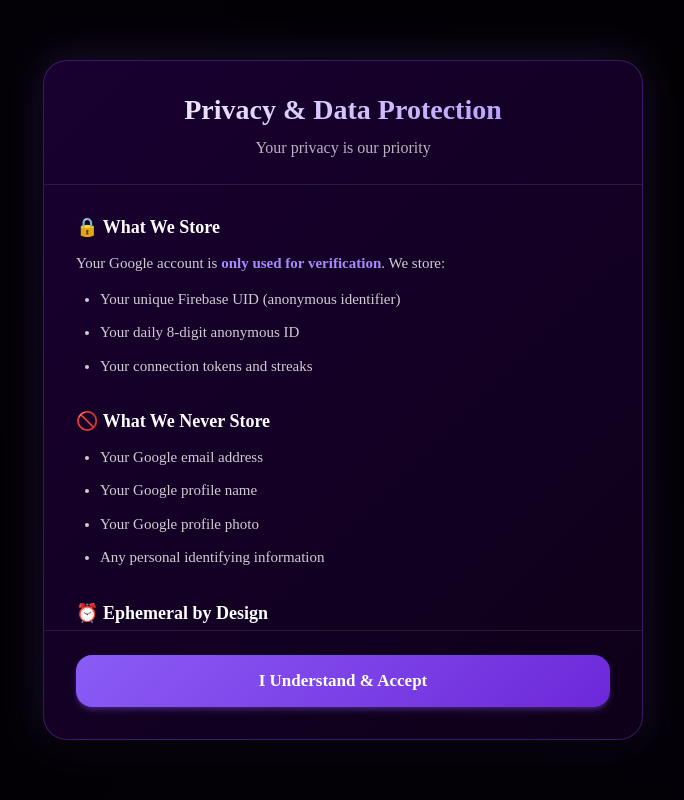
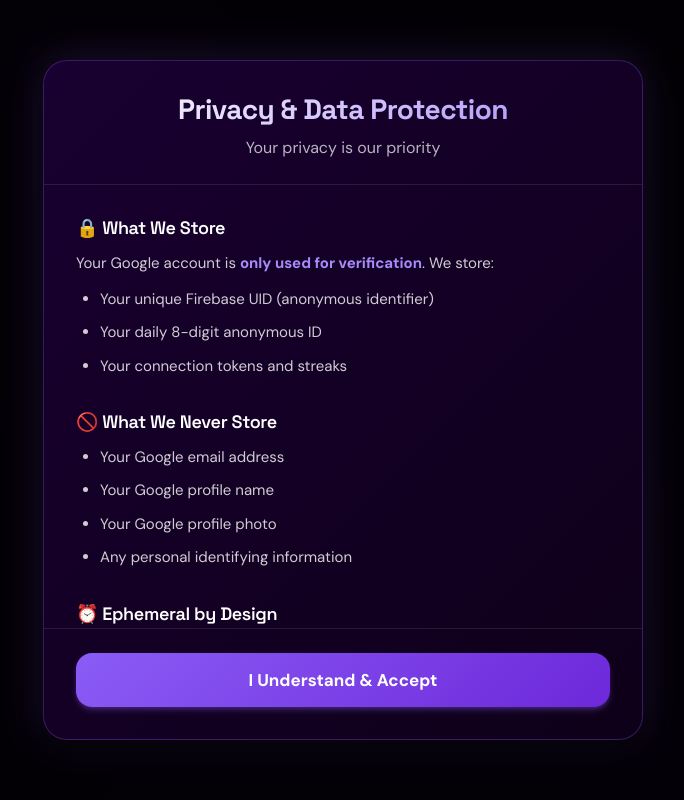
Before and after one commit to WebDev-Haseeb/GhostMate, a Next.js app: page /login in a window 1280 px wide. Shown: the top 800 px of the page, without its empty margins (297-981 px from the left). Built offline with nearby package versions, Linux system fonts and the light colour scheme; no server answers.

Commit message:
optimize codebase and change typography

```diff
--- a/src/app/globals.css
+++ b/src/app/globals.css
@@ -13,8 +13,10 @@
   --accent-secondary: #9B88FF;
   --accent-glow: rgba(123, 104, 238, 0.3);
 
-  /* Typography */
-  --font-sans: var(--font-inter), -apple-system, BlinkMacSystemFont, 'Segoe UI', 'Roboto', sans-serif;
+  /* Typography - Beautiful font stack */
+  --font-display: var(--font-display), 'Space Grotesk', -apple-system, BlinkMacSystemFont, 'Segoe UI', sans-serif;
+  --font-body: var(--font-body), 'DM Sans', -apple-system, BlinkMacSystemFont, 'Segoe UI', 'Roboto', sans-serif;
+  --font-mono: var(--font-mono), 'JetBrains Mono', 'Courier New', monospace;
 
   /* Spacing */
   --space-xs: 0.25rem;
@@ -71,7 +73,7 @@ body {
 body {
   color: var(--foreground-primary);
   background: var(--background-primary);
-  font-family: var(--font-sans);
+  font-family: var(--font-body);
   font-size: 16px; /* Base font size for accessibility */
   line-height: 1.6;
   -webkit-font-smoothing: antialiased;
@@ -80,11 +82,13 @@ body {
   touch-action: manipulation;
 }
 
-/* Typography Scale */
+/* Typography Scale - Beautiful Display Font for Headings */
 h1, h2, h3, h4, h5, h6 {
+  font-family: var(--font-display);
   font-weight: 600;
   line-height: 1.2;
   color: var(--foreground-primary);
+  letter-spacing: -0.02em; /* Tighter letter spacing for display font */
 }
 
 h1 {
@@ -101,6 +105,12 @@ h3 {
 
 p {
   margin-bottom: var(--space-md);
+}
+
+/* Monospace elements - For IDs and code */
+code, kbd, samp, pre {
+  font-family: var(--font-mono);
+  font-size: 0.9em;
 }
 
 /* Links */
--- a/src/app/layout.tsx
+++ b/src/app/layout.tsx
@@ -1,11 +1,29 @@
 import type { Metadata, Viewport } from "next";
-import { Inter } from "next/font/google";
+import { Space_Grotesk, DM_Sans, JetBrains_Mono } from "next/font/google";
 import { AuthProvider } from "@/contexts/AuthContext";
 import "./globals.css";
 
-const inter = Inter({
-  variable: "--font-inter",
+// Display font for headings - Bold, modern, tech-forward
+const spaceGrotesk = Space_Grotesk({
+  variable: "--font-display",
   subsets: ["latin"],
+  weight: ["300", "400", "500", "600", "700"],
+  display: "swap",
+});
+
+// Body font - Clean, readable, friendly
+const dmSans = DM_Sans({
+  variable: "--font-body",
+  subsets: ["latin"],
+  weight: ["400", "500", "700"],
+  display: "swap",
+});
+
+// Monospace font for IDs and code
+const jetbrainsMono = JetBrains_Mono({
+  variable: "--font-mono",
+  subsets: ["latin"],
+  weight: ["400", "500", "600", "700"],
   display: "swap",
 });
 
@@ -70,7 +88,7 @@ export default function RootLayout({
 }>) {
   return (
     <html lang="en">
-      <body className={inter.variable}>
+      <body className={`${spaceGrotesk.variable} ${dmSans.variable} ${jetbrainsMono.variable}`}>
         <AuthProvider>
           {children}
         </AuthProvider>
--- a/src/app/page.module.css
+++ b/src/app/page.module.css
@@ -117,11 +117,11 @@
 }
 
 .dailyId {
-  font-family: 'Courier New', monospace;
+  font-family: var(--font-mono);
   font-size: clamp(2.5rem, 8vw, 4rem);
   font-weight: 700;
   color: var(--foreground-primary);
-  letter-spacing: 0.1em;
+  letter-spacing: 0.15em; /* Slightly wider for monospace readability */
   text-align: center;
   background: linear-gradient(135deg, var(--accent-secondary), var(--accent-primary));
   -webkit-background-clip: text;
--- a/src/app/trueadmin/page.tsx
+++ b/src/app/trueadmin/page.tsx
@@ -189,7 +189,8 @@ export default function TrueAdminPanel() {
                       try {
                         // Handle Firestore Timestamp
                         if (story.queuedAt && typeof story.queuedAt === 'object' && 'toDate' in story.queuedAt) {
-                          return new Date(story.queuedAt.toDate()).toLocaleDateString('en-US', {
+                          const timestamp = story.queuedAt as { toDate: () => Date };
+                          return new Date(timestamp.toDate()).toLocaleDateString('en-US', {
                             month: 'short',
                             day: 'numeric',
                             hour: '2-digit',
@@ -197,7 +198,7 @@ export default function TrueAdminPanel() {
                           });
                         }
                         // Handle regular Date or timestamp
-                        return new Date(story.queuedAt).toLocaleDateString('en-US', {
+                        return new Date(story.queuedAt as Date | number).toLocaleDateString('en-US', {
                           month: 'short',
                           day: 'numeric',
                           hour: '2-digit',
--- a/src/components/WelcomeAnimation.module.css
+++ /dev/null
@@ -1,215 +0,0 @@
-/**
- * Welcome Animation Styles
- *
- * Beautiful animated welcome screen for first-time users
- */
-
-/* Overlay */
-.overlay {
-  position: fixed;
-  inset: 0;
-  background: linear-gradient(135deg, #1a0033 0%, #0f001a 100%);
-  z-index: 10000;
-  display: flex;
-  align-items: center;
-  justify-content: center;
-  animation: fadeIn 0.5s ease-out;
-}
-
-.overlay.fadeOut {
-  animation: fadeOut 0.5s ease-out forwards;
-}
-
-@keyframes fadeIn {
-  from {
-    opacity: 0;
-  }
-  to {
-    opacity: 1;
-  }
-}
-
-@keyframes fadeOut {
-  from {
-    opacity: 1;
-  }
-  to {
-    opacity: 0;
-  }
-}
-
-/* Content Container */
-.content {
-  text-align: center;
-  padding: 2rem;
-  max-width: 600px;
-  width: 100%;
-}
-
-/* Ghost Container */
-.ghostContainer {
-  opacity: 0;
-  transform: scale(0.5) translateY(50px);
-  transition: all 0.8s cubic-bezier(0.34, 1.56, 0.64, 1);
-}
-
-.ghostContainer.visible {
-  opacity: 1;
-  transform: scale(1) translateY(0);
-}
-
-/* Ghost */
-.ghost {
-  font-size: 8rem;
-  filter: drop-shadow(0 0 40px rgba(138, 43, 226, 0.6));
-  animation: ghostWelcome 2s ease-in-out infinite;
-}
-
-@keyframes ghostWelcome {
-  0%, 100% {
-    transform: translateY(0) rotate(-3deg);
-  }
-  50% {
-    transform: translateY(-20px) rotate(3deg);
-  }
-}
-
-/* Welcome Text */
-.welcomeText {
-  margin-top: 2rem;
-  animation: slideUp 0.6s ease-out;
-}
-
-@keyframes slideUp {
-  from {
-    opacity: 0;
-    transform: translateY(20px);
-  }
-  to {
-    opacity: 1;
-    transform: translateY(0);
-  }
-}
-
-.title {
-  font-size: clamp(2.5rem, 6vw, 4rem);
-  font-weight: 800;
-  margin: 0 0 1rem 0;
-  background: linear-gradient(135deg, #ffffff 0%, #a78bfa 100%);
-  -webkit-background-clip: text;
-  -webkit-text-fill-color: transparent;
-  background-clip: text;
-  letter-spacing: -0.02em;
-  line-height: 1.1;
-}
-
-.accent {
-  background: linear-gradient(135deg, #a78bfa 0%, #8b5cf6 100%);
-  -webkit-background-clip: text;
-  -webkit-text-fill-color: transparent;
-  background-clip: text;
-}
-
-.subtitle {
-  font-size: 1.25rem;
-  color: rgba(255, 255, 255, 0.8);
-  margin: 0;
-}
-
-/* Features */
-.features {
-  margin-top: 3rem;
-  display: flex;
-  flex-direction: column;
-  gap: 1rem;
-  animation: fadeInSlide 0.6s ease-out 0.2s both;
-}
-
-@keyframes fadeInSlide {
-  from {
-    opacity: 0;
-    transform: translateY(20px);
-  }
-  to {
-    opacity: 1;
-    transform: translateY(0);
-  }
-}
-
-.feature {
-  display: flex;
-  align-items: center;
-  justify-content: center;
-  gap: 1rem;
-  padding: 1rem 2rem;
-  background: rgba(255, 255, 255, 0.05);
-  backdrop-filter: blur(10px);
-  border: 1px solid rgba(255, 255, 255, 0.1);
-  border-radius: 16px;
-  animation: featurePop 0.4s ease-out both;
-}
-
-.feature:nth-child(1) {
-  animation-delay: 0s;
-}
-
-.feature:nth-child(2) {
-  animation-delay: 0.15s;
-}
-
-.feature:nth-child(3) {
-  animation-delay: 0.3s;
-}
-
-@keyframes featurePop {
-  from {
-    opacity: 0;
-    transform: scale(0.8);
-  }
-  to {
-    opacity: 1;
-    transform: scale(1);
-  }
-}
-
-.featureIcon {
-  font-size: 2rem;
-  filter: drop-shadow(0 0 10px rgba(138, 43, 226, 0.4));
-}
-
-.featureText {
-  font-size: 1.125rem;
-  font-weight: 500;
-  color: rgba(255, 255, 255, 0.9);
-}
-
-/* Mobile Optimizations */
-@media (max-width: 640px) {
-  .ghost {
-    font-size: 6rem;
-  }
-
-  .title {
-    font-size: 2.5rem;
-  }
-
-  .subtitle {
-    font-size: 1.0625rem;
-  }
-
-  .features {
-    margin-top: 2rem;
-  }
-
-  .feature {
-    padding: 0.875rem 1.5rem;
-  }
-
-  .featureIcon {
-    font-size: 1.75rem;
-  }
-
-  .featureText {
-    font-size: 1rem;
-  }
-}
--- a/src/contexts/AuthContext.tsx
+++ b/src/contexts/AuthContext.tsx
@@ -39,7 +39,7 @@ export function AuthProvider({ children }: { children: ReactNode }) {
     return () => unsubscribe();
   }, []);
 
-  const signInWithGoogle = async () => {
+  const signInWithGoogle = async (): Promise<void> => {
     try {
       const provider = new GoogleAuthProvider();
       provider.setCustomParameters({
@@ -47,8 +47,8 @@ export function AuthProvider({ children }: { children: ReactNode }) {
       });
 
       const { signInWithPopup } = await import('firebase/auth');
-      const result = await signInWithPopup(auth, provider);
-      return result;
+      await signInWithPopup(auth, provider);
+      // User state will be updated by onAuthStateChanged listener
     } catch (error: any) {
       // Handle specific errors
       if (error?.code === 'auth/popup-blocked') {
```
Also changed, not shown: src/components/WelcomeAnimation.tsx (deleted, +0 -93 lines), src/lib/storiesService.ts (+14 -15 lines), src/types/highlights.ts (+4 -3 lines), src/app/page.tsx (line endings or trailing spaces).
